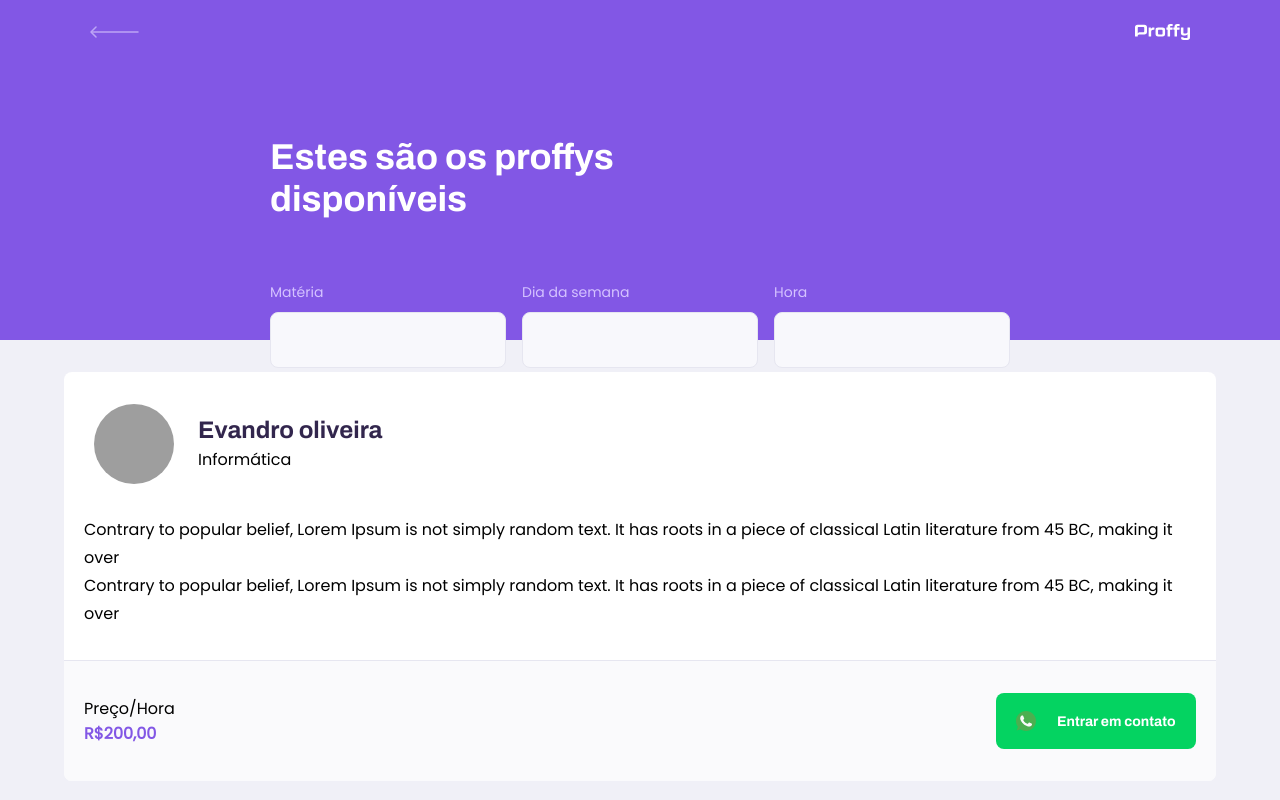
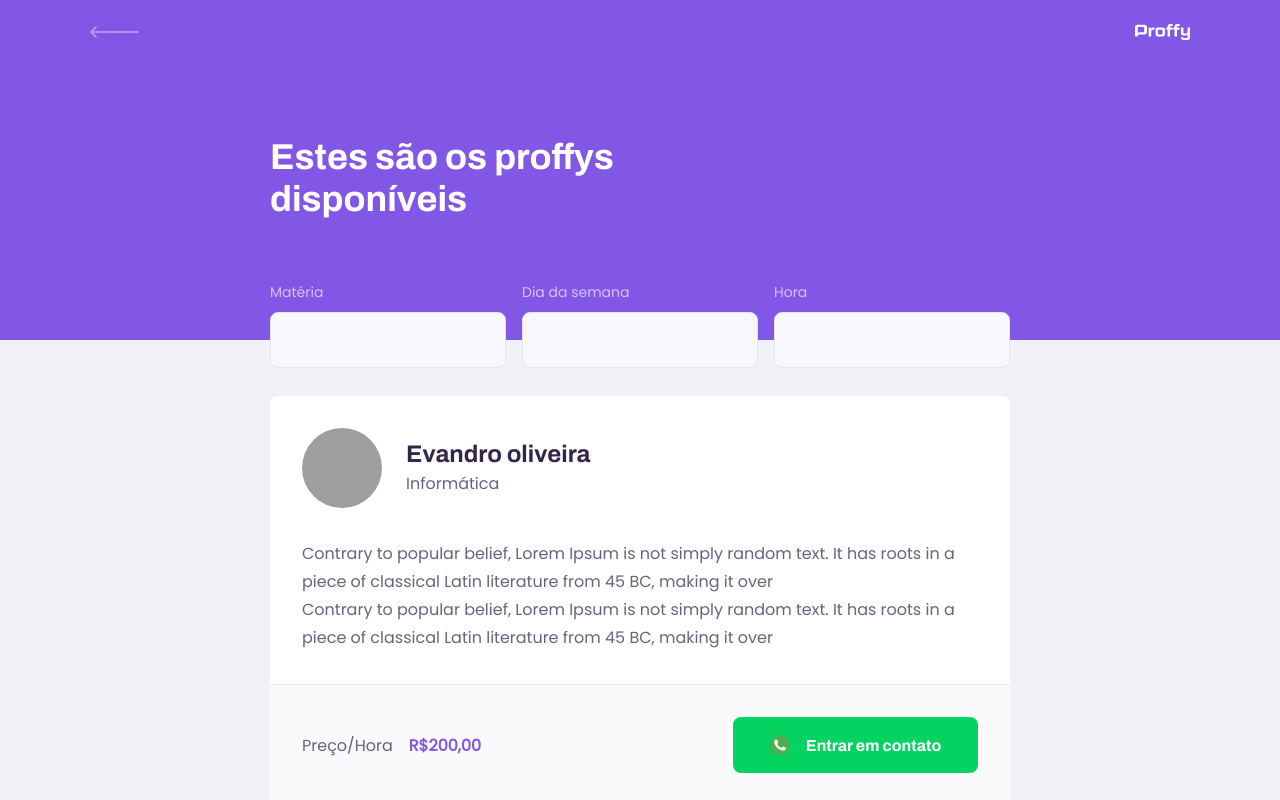
Before and after one commit to vandodev/nlw-Trilha-omnistack-Proffy, a React (Create React App) app in the folder web/: page /study in a window 1280 px wide. Shown: the top 800 px of the page. Built offline with nearby package versions, Linux system fonts and the light colour scheme; grey boxes are pictures that could not be loaded.

Commit message:
Separando listagem de professores em componentes

```diff
--- a/web/src/assets/styles/global.css
+++ b/web/src/assets/styles/global.css
@@ -46,6 +46,7 @@
   textarea,
   button{
       font: 500 1.6rem Poppins;
+      color: var(--color-text-base);
   }
 
   .conteiner{
--- /dev/null
+++ b/web/src/components/Teacher-item/index.tsx
@@ -0,0 +1,44 @@
+import React from 'react';
+
+import watzappIcon from '../../assets/images/icons/whatsapp.svg';
+
+import './style.css'
+
+function TeacherItem(){
+    return(
+        <article className="teacher-item">
+                    <header>
+                        <img src="https://avatars1.githubusercontent.com/u/65333466?s=460&u=81d1ac776e59ec0afe3553d25300e9061ba54b71&v=4" alt="Evandro oliveira"/>
+
+                        <div>
+                            <strong>Evandro oliveira</strong>
+                            <span>Informática</span>
+                        </div>
+
+                    </header>
+
+                    <p>
+                    Contrary to popular belief, Lorem Ipsum is not simply random text. It has roots in a piece of classical Latin literature from 45 BC, making it over
+                    <br/>
+                    Contrary to popular belief, Lorem Ipsum is not simply random text. It has roots in a piece of classical Latin literature from 45 BC, making it over
+
+                    </p>
+
+                    <footer>
+                        <p>
+                            Preço/Hora
+                            <strong>R$200,00</strong>
+                        </p>
+
+                        <button type="button">
+                            <img src={watzappIcon} alt="watzapp"/>
+                            Entrar em contato
+                        </button>
+
+                    </footer>
+
+                </article>
+    )
+}
+
+export default TeacherItem;
--- /dev/null
+++ b/web/src/components/Teacher-item/style.css
@@ -0,0 +1,103 @@
+.teacher-item {
+    background: var(--color-box-base);
+    border: 1px solid var(--color-line-in-);
+    border-radius: 0.8rem;
+    margin-top: 2.4rem;
+    overflow: hidden;
+}
+
+.teacher-item header{
+    padding: 3.2rem 3rem;
+    display: flex;
+    align-items: center;
+}
+
+.teacher-item header img{
+    width: 8rem;
+    height: 8rem;
+    border-radius: 50%;
+}
+
+.teacher-item header div{
+    margin-left: 2.4rem;
+}
+
+.teacher-item header div strong{
+    font: 700 2.4rem Archivo;
+    display: block;
+    color: var(--color-text-title);
+}
+
+.teacher-item header div span{
+    font-size: 1.6rem;
+    display: block;
+    margin-top: 0.4rem;
+}
+
+.teacher-item > p{
+    padding: 0 2rem;
+    font-size: 1.6rem;
+    line-height: 2.8rem;
+}
+
+.teacher-item footer{
+    padding: 3.2rem 2rem;
+    background: var(--color-box-footer);
+    border-top: 1px solid var(--color-line-in-white);
+    margin-top: 3.2rem;
+    display: flex;
+    align-items:center;
+    justify-content: space-between;
+}
+
+.teacher-item footer p strong{
+    color: var(--color-primary);
+    font-size: 1.6rem;
+    display: block;
+}
+
+.teacher-item footer button{
+    width: 20rem;
+    height: 5.6rem;
+    background: var(--color-secundary);
+    color: var(--color-button-text);
+    border: 0;
+    border-radius: 0.8rem;
+    cursor: pointer;
+    font: 700 1.4rem Archivo;
+    display: flex;
+    align-items: center;
+    justify-content: space-evenly;
+    transition: 0.2s;
+}
+
+.teacher-item footer button:hover{
+    background: var(--color-secundary-dark);
+}
+
+@media(min-width:700px){
+    .teacher-item header,
+    .teacher-item footer{
+        padding: 3.2rem;
+    }
+
+    .teacher-item > p{
+        padding: 0 3.2rem;
+    }
+
+    .teacher-item footer p strong{
+        display: initial;
+        margin-left: 1.6rem;
+    }
+
+    .teacher-item footer button{
+        width: 24.5rem;
+        font-size: 1.6rem;
+        justify-content: center;
+    }
+
+    .teacher-item footer button img{
+        margin-right: 1.6rem;
+    }
+
+}
--- a/web/src/pages/TeacherList/index.tsx
+++ b/web/src/pages/TeacherList/index.tsx
@@ -1,9 +1,8 @@
 import React from 'react';
 import PageHeader from '../../components/PageHeader';
+import TeacherItem from '../../components/Teacher-item';
+import './style.css';
 
-import watzappIcon from '../../assets/images/icons/whatsapp.svg';
-
-import './style.css';
 
 
 function TeacherList(){
@@ -32,38 +31,11 @@ function TeacherList(){
             </PageHeader>
 
             <main>
-                <article className="teacher-item">
-                    <header>
-                        <img src="https://avatars1.githubusercontent.com/u/65333466?s=460&u=81d1ac776e59ec0afe3553d25300e9061ba54b71&v=4" alt="Evandro oliveira"/>
-
-                        <div>
-                            <strong>Evandro oliveira</strong>
-                            <span>Informática</span>
-                        </div>
-
-                    </header>
-
-                    <p>
-                    Contrary to popular belief, Lorem Ipsum is not simply random text. It has roots in a piece of classical Latin literature from 45 BC, making it over
-                    <br/>
-                    Contrary to popular belief, Lorem Ipsum is not simply random text. It has roots in a piece of classical Latin literature from 45 BC, making it over
-
-                    </p>
-
-                    <footer>
-                        <p>
-                            Preço/Hora
-                            <strong>R$200,00</strong>
-                        </p>
-
-                        <button type="button">
-                            <img src={watzappIcon} alt="watzapp"/>
-                            Entrar em contato
-                        </button>
-
-                    </footer>
-
-                </article>
+                <TeacherItem />
+                <TeacherItem />
+                <TeacherItem />
+                <TeacherItem />
+                <TeacherItem />
             </main>
 
         </div>
--- a/web/src/pages/TeacherList/style.css
+++ b/web/src/pages/TeacherList/style.css
@@ -53,82 +53,6 @@
     width: 90%;
 }
 
-.teacher-item {
-    background: var(--color-box-base);
-    border: 1px solid var(--color-line-in-);
-    border-radius: 0.8rem;
-    margin-top: 2.4rem;
-    overflow: hidden;
-}
-
-.teacher-item header{
-    padding: 3.2rem 3rem;
-    display: flex;
-    align-items: center;
-}
-
-.teacher-item header img{
-    width: 8rem;
-    height: 8rem;
-    border-radius: 50%;
-}
-
-.teacher-item header div{
-    margin-left: 2.4rem;
-}
-
-.teacher-item header div strong{
-    font: 700 2.4rem Archivo;
-    display: block;
-    color: var(--color-text-title);
-}
-
-.teacher-item header div span{
-    font-size: 1.6rem;
-    display: block;
-    margin-top: 0.4rem;
-}
-
-.teacher-item > p{
-    padding: 0 2rem;
-    font-size: 1.6rem;
-    line-height: 2.8rem;
-}
-
-.teacher-item footer{
-    padding: 3.2rem 2rem;
-    background: var(--color-box-footer);
-    border-top: 1px solid var(--color-line-in-white);
-    margin-top: 3.2rem;
-    display: flex;
-    align-items:center;
-    justify-content: space-between;
-}
-
-.teacher-item footer p strong{
-    color: var(--color-primary);
-    font-size: 1.6rem;
-    display: block;
-}
-
-.teacher-item footer button{
-    width: 20rem;
-    height: 5.6rem;
-    background: var(--color-secundary);
-    color: var(--color-button-text);
-    border: 0;
-    border-radius: 0.8rem;
-    cursor: pointer;
-    font: 700 1.4rem Archivo;
-    display: flex;
-    align-items: center;
-    justify-content: space-evenly;
-    transition: 0.2s;
-}
-
-.teacher-item footer button:hover{
-    background: var(--color-secundary-dark);
-}
 
 @media(min-width:700px){
     #page-teacher-list{
@@ -146,4 +70,11 @@
     #search-teachers .input-block + .input-block{
         margin-top: 0;
     }
+
+    #page-teacher-list main{
+        padding: 3.2rem 0;
+        max-width: 740px;
+        margin: 0 auto;
+    }
+
 }
```
